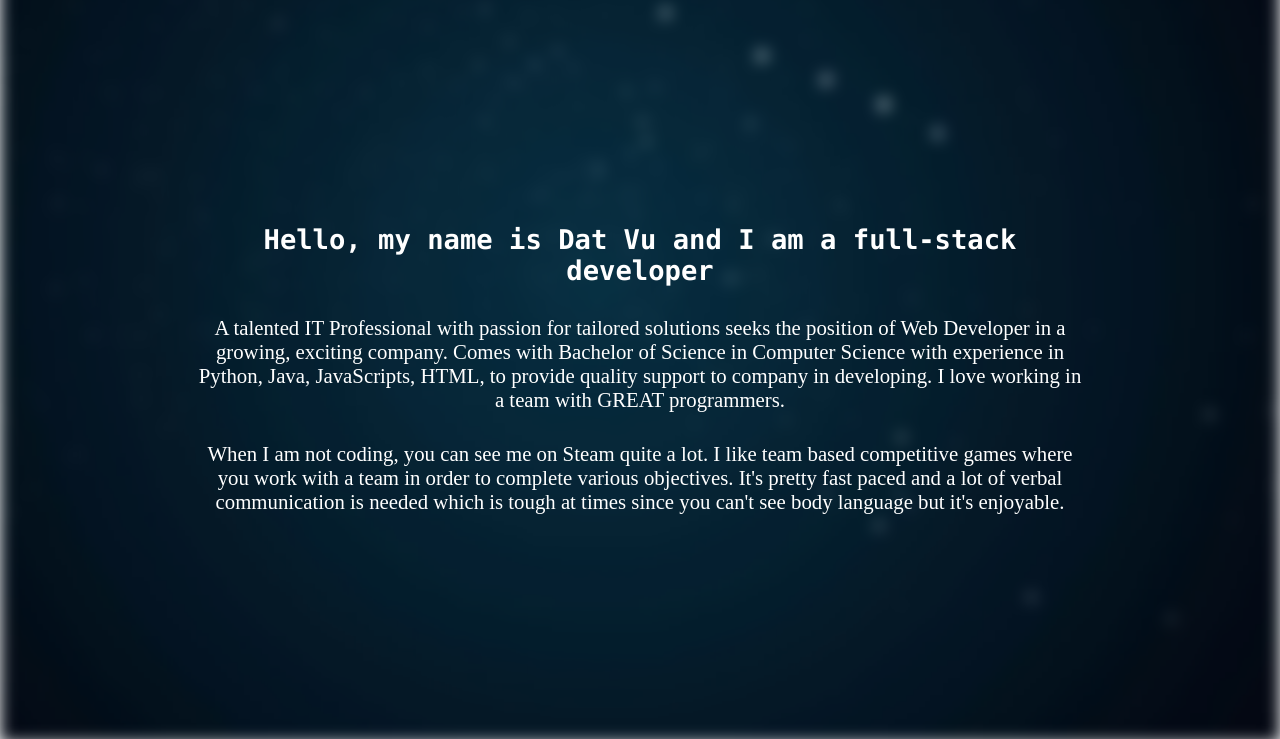
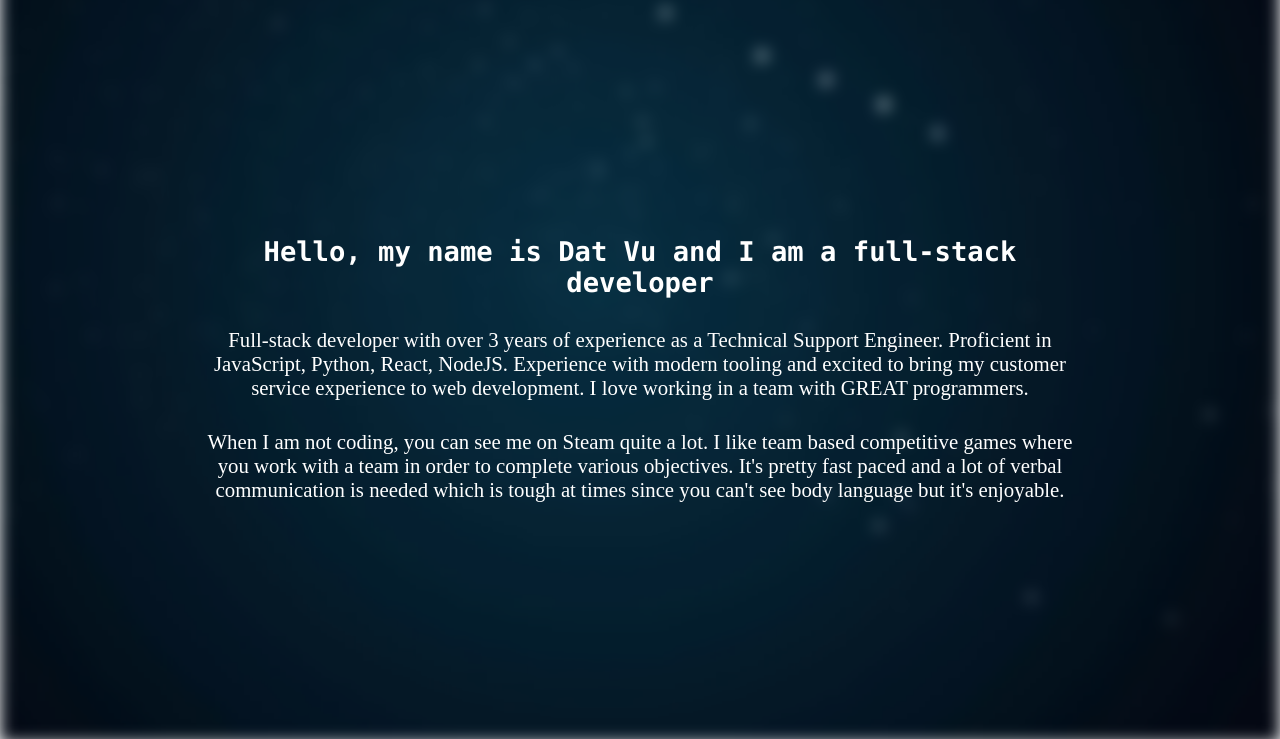
Before and after one commit to datvu2110/Portfolio_final, a plain HTML site: page index.html in a window 1280 px wide. Shown: the part 56-795 px from the top of the page. Drawn offline with nearby package versions, Linux system fonts and the light colour scheme; a web font is replaced by a local one.

```diff
--- a/index.html
+++ b/index.html
@@ -34,7 +34,7 @@
         <img src="./img/bg.jpg" class="parallax" alt="hero picture">
         <div class="text-wrapper">
             <h1 class="about">Hello, my name is Dat Vu and I am a full-stack developer</h1>
-            <div>A talented IT Professional with passion for tailored solutions seeks the position of Web Developer in a growing, exciting company. Comes with Bachelor of Science in Computer Science with experience in Python, Java, JavaScripts, HTML, to provide quality support to company in developing. I love working in a team with GREAT programmers.</div>
+            <div>Full-stack developer with over 3 years of experience as a Technical Support Engineer. Proficient in JavaScript, Python, React, NodeJS. Experience with modern tooling and excited to bring my customer service experience to web development. I love working in a team with GREAT programmers.</div>
             <div>When I am not coding, you can see me on Steam quite a lot. I like team based competitive games where you work with a team in order to complete various objectives. It's pretty fast paced and a lot of verbal communication is needed which is tough at times since you can't see body language but it's enjoyable.
             </div>
         </div>
```
